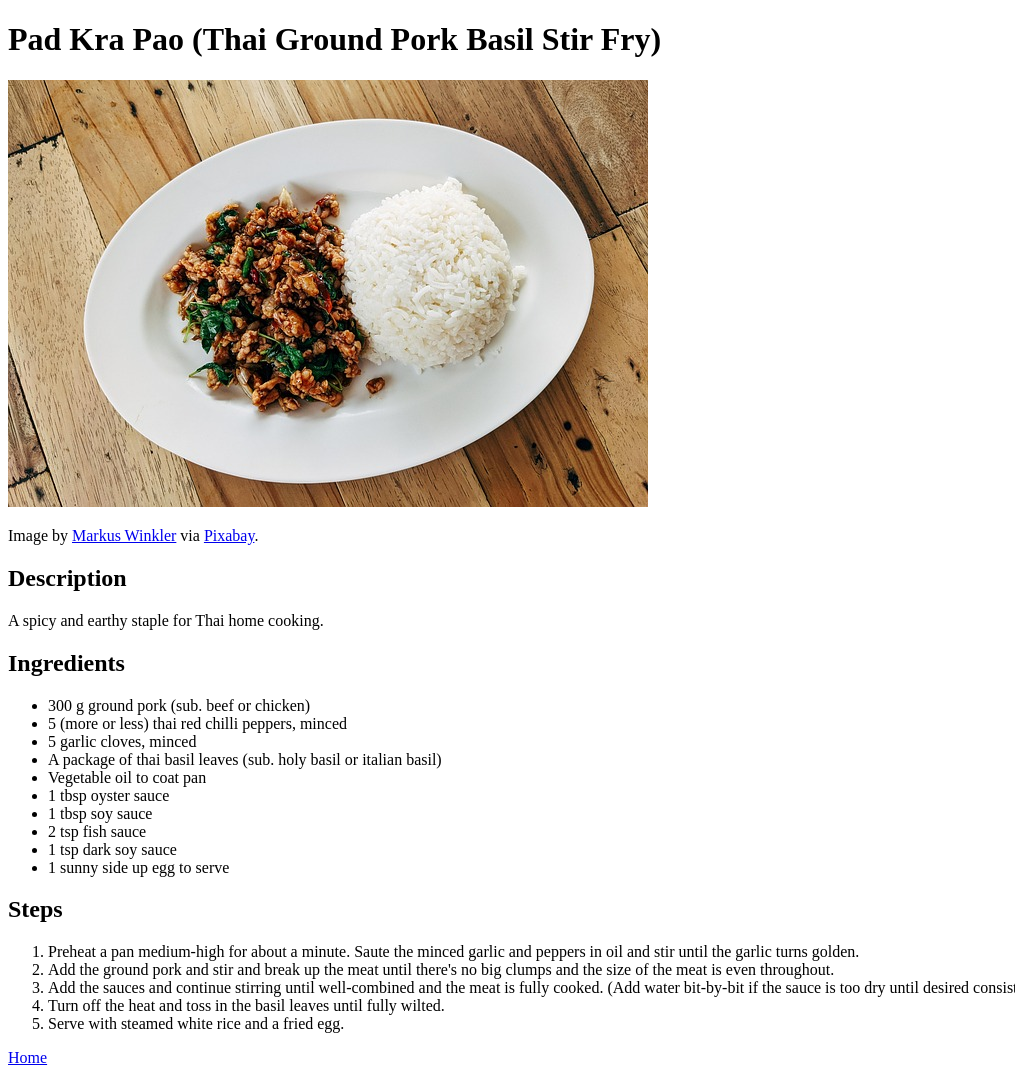
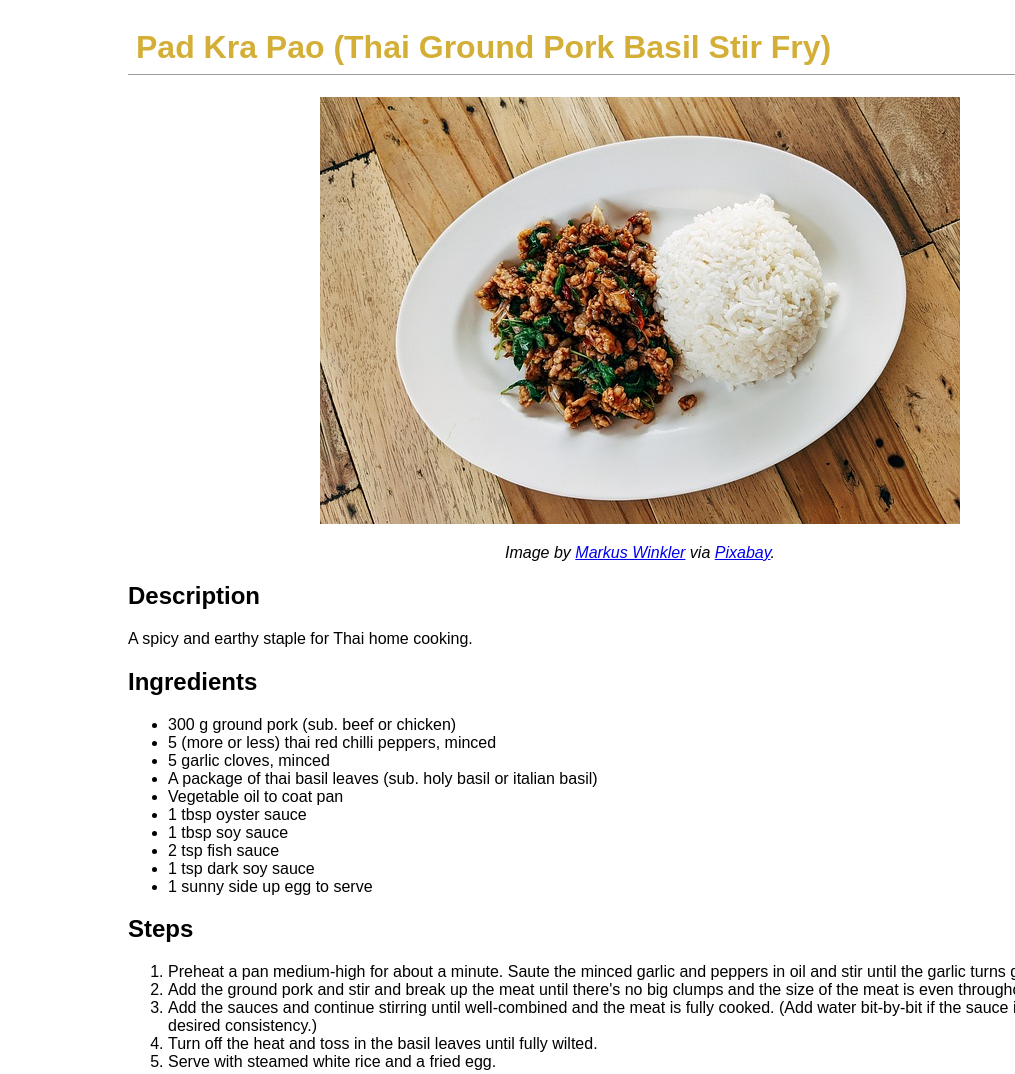
Before and after one commit to srenegado/odin-recipes, a plain HTML site: page recipes/pad-kra-pao.html in a window 1280 px wide. Shown: the top 1074 px of the page, without its empty margins (0-1015 px from the left). Drawn offline with Linux system fonts and the light colour scheme.

Commit message:
Add CSS styling

```diff
--- a/recipes/pad-kra-pao.html
+++ b/recipes/pad-kra-pao.html
@@ -4,13 +4,17 @@
     <head>
         <meta charset="UTF-8">
         <title>Odin Recipes</title>
+        <link rel="stylesheet" href="../style.css">
     </head>
 
     <body>
         <h1>Pad Kra Pao (Thai Ground Pork Basil Stir Fry)</h1>
 
-        <img src="../images/pad-kra-pao.jpg" alt="Pad Kra Pao" height="427" width="640">
-        <p>Image by <a href="https://pixabay.com/users/viarami-13458823/">
+        <div class="img-container">
+            <img src="../images/pad-kra-pao.jpg" alt="Pad Kra Pao" height="427" width="640">
+        </div>
+
+        <p class="img-caption">Image by <a href="https://pixabay.com/users/viarami-13458823/">
         Markus Winkler</a> via <a href="https://pixabay.com/">Pixabay</a>.</p>
 
         <h2>Description</h2>
--- /dev/null
+++ b/style.css
@@ -0,0 +1,20 @@
+body {
+  font-family: Arial, Helvetica, sans-serif;
+  padding: 0 120px;
+}
+
+h1 {
+  border-bottom: 1px solid #999da0;
+  color: #d4af37;
+  padding: 8px;
+}
+
+.img-container {
+  width: 640px;
+  margin: 0 auto;
+}
+
+.img-caption {
+  text-align: center;
+  font-style: italic;
+}
```
Also changed, not shown: index.html (+1 -0 lines), recipes/lentil-soup.html (+6 -2 lines), recipes/omurice.html (+6 -2 lines).
